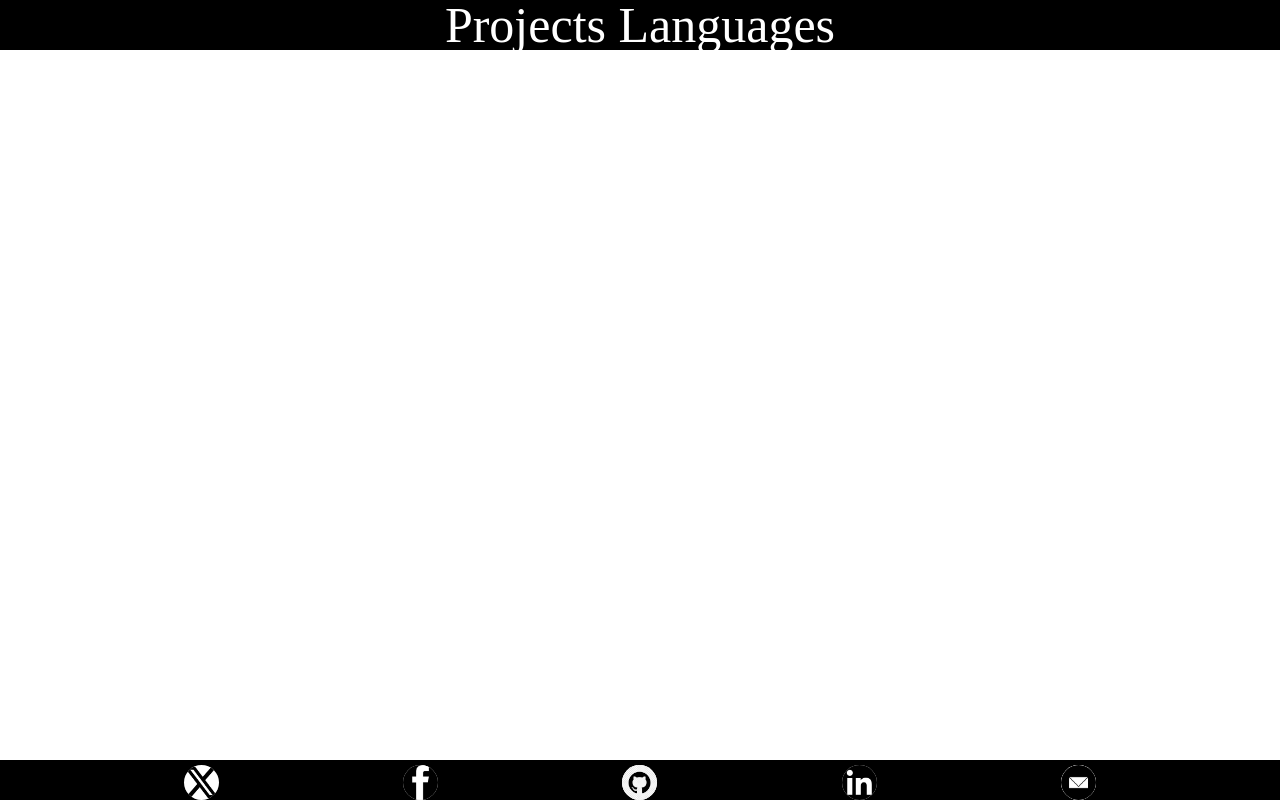
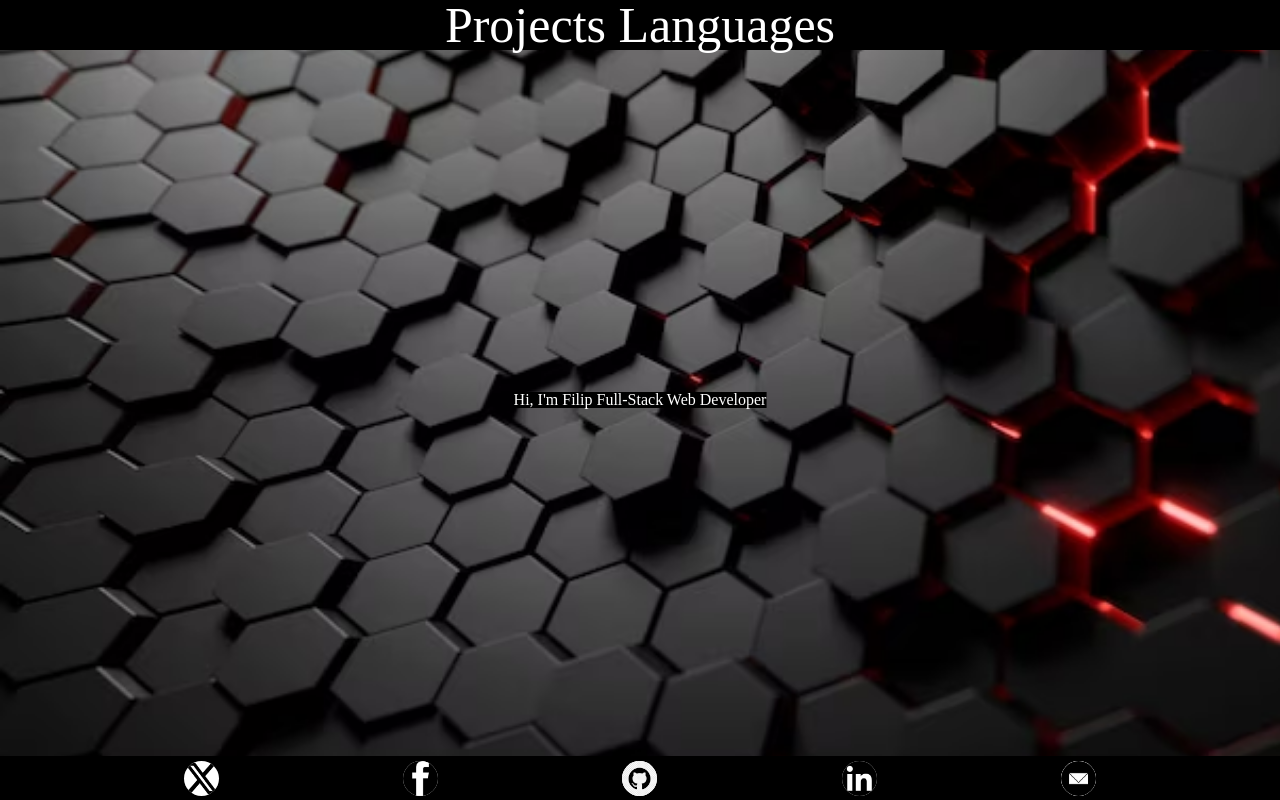
Before and after one commit to FilipAcodes/webdevfinal-Vanier-College, a Next.js app: page / in a window 1280 px wide. Built offline with nearby package versions, Linux system fonts and the light colour scheme.

Commit message:
mainpage image

```diff
--- a/app/BottomMenu/ImageLogo.css
+++ b/app/BottomMenu/ImageLogo.css
@@ -15,4 +15,5 @@
   display: flex;
   justify-content: center;
   align-items: center;
+  margin-bottom: 4px;
 }
--- /dev/null
+++ b/app/MainBody/MainBody.js
@@ -0,0 +1,9 @@
+import React from "react";
+import "./mainbody.css";
+export const MainBody = () => {
+  return (
+    <div>
+      <h1 className="mainlayout">Hi, I'm Filip Full-Stack Web Developer</h1>
+    </div>
+  );
+};
--- /dev/null
+++ b/app/MainBody/mainbody.css
@@ -0,0 +1,8 @@
+.mainlayout {
+  position: absolute;
+  top: 50%;
+  left: 50%;
+  transform: translate(-50%, -50%);
+  color: white;
+  background-color: black;
+}
--- /dev/null
+++ b/app/mainpage.css
@@ -0,0 +1,11 @@
+.landingpage {
+  width: 100%;
+  height: 100%;
+  background-image: url(./backgroundimg.avif);
+  background-repeat: no-repeat;
+  background-size: cover;
+  position: absolute;
+  top: 50%;
+  left: 50%;
+  transform: translate(-50%, -50%);
+}
--- a/app/page.js
+++ b/app/page.js
@@ -1,13 +1,14 @@
 import { TopMenu } from "./TopMenu/TopMenu";
 import { BottomMenu } from "./BottomMenu/BottomMenu";
+import { MainBody } from "./MainBody/MainBody";
 import "./cssreset.css";
+import "./mainpage.css";
 
 export default function Home() {
   return (
-    <main>
+    <main className="landingpage">
       <TopMenu />
-      <h1>Welcome to Filip's Portofolio!</h1>
-      <h2>Get started</h2>
+      <MainBody />
       <BottomMenu />
     </main>
   );
```
Also changed, not shown: app/backgroundimg.avif (added).
